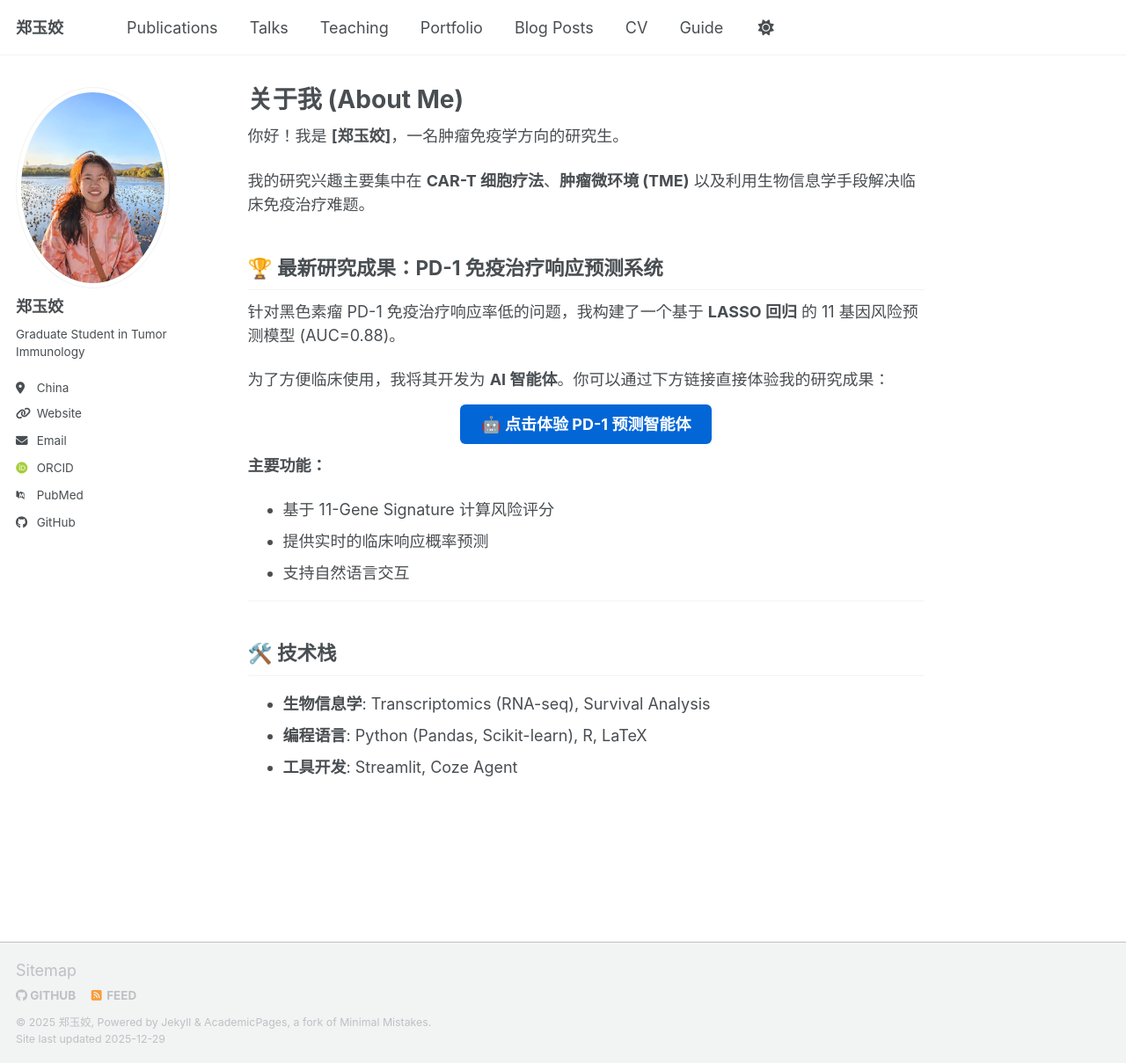
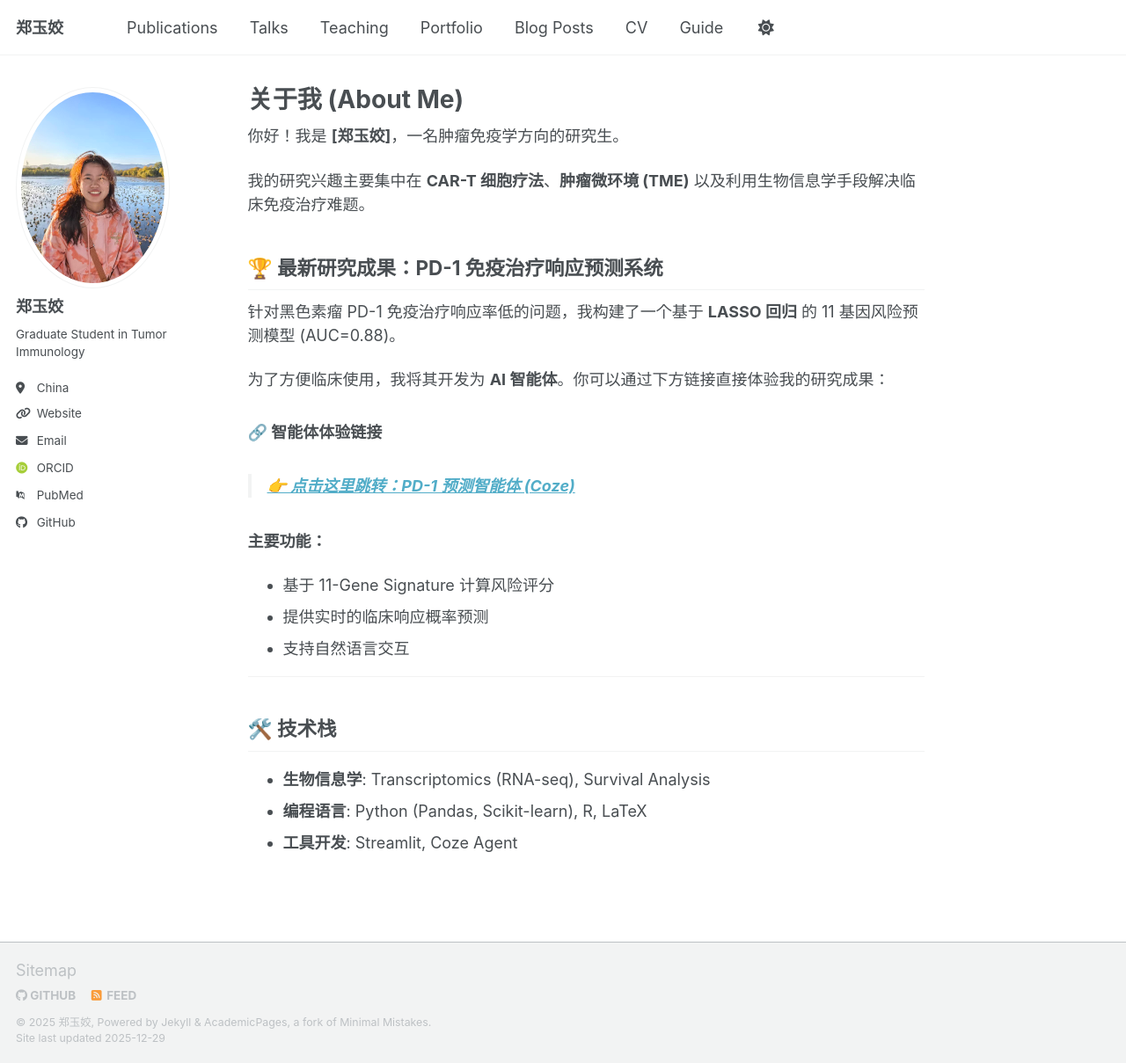
Before and after one commit to yujiaoz57-wq/yujiaoz57-wq.github.io, a Jekyll site: the page built from _pages/about.md, in a window 1280 px wide and 1209 px high. Shown: the whole window at 88% size. Built offline with Jekyll 4.4.1, drawn with Linux system fonts in a browser that asks for light colours; some web fonts are replaced; a script bundle is joined from its source files by our own code; library files that are not in the unit come from our copies.

Commit message:
Update about.md

```diff
--- a/_pages/about.md
+++ b/_pages/about.md
@@ -18,12 +18,9 @@ redirect_from:
 
 为了方便临床使用，我将其开发为 **AI 智能体**。你可以通过下方链接直接体验我的研究成果：
 
-<div style="text-align: center; margin: 20px 0;">
-  <a href="[https://www.coze.cn/s/nmYzCKq7zJ8/]"
-     style="background-color: #0366d6; color: white; padding: 12px 24px; text-decoration: none; border-radius: 6px; font-weight: bold;">
-     🤖 点击体验 PD-1 预测智能体
-  </a>
-</div>
+### 🔗 智能体体验链接
+
+> **[👉 点击这里跳转：PD-1 预测智能体 (Coze)](https://www.coze.cn/s/nmYzCKq7zJ8/)**
 
 **主要功能：**
 * 基于 11-Gene Signature 计算风险评分
```
